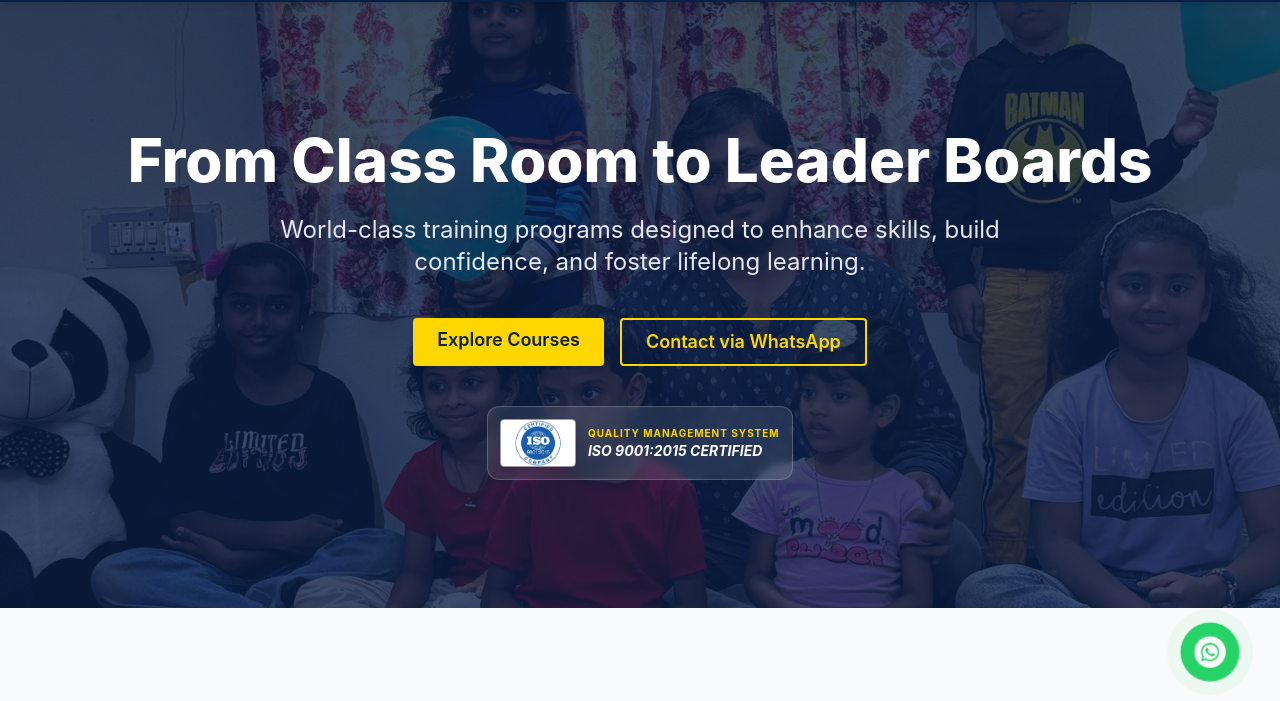
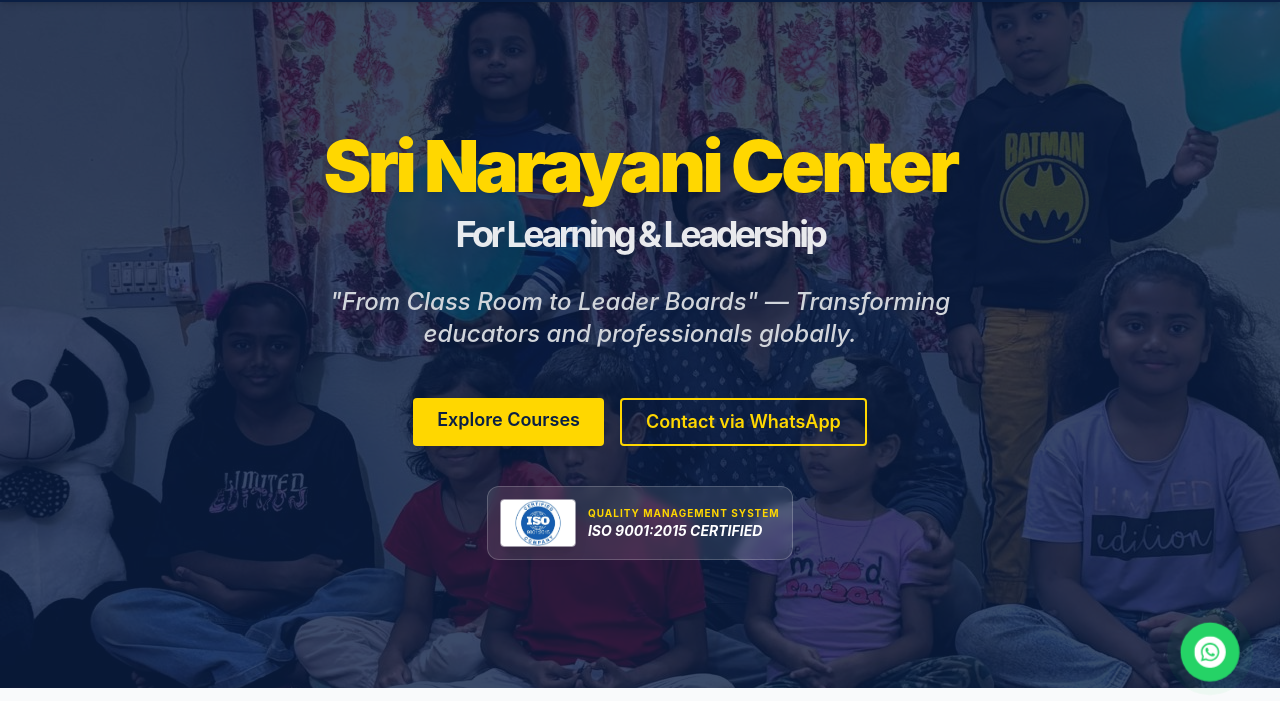
Before and after one commit to gouravboga12-rgb/Sri-Narayani-Center-For-Learning-and-LeaderShip, a website built with Vite: page index.html in a window 1280 px wide. Shown: the part 78-779 px from the top of the page. Built offline with nearby package versions, Linux system fonts and the light colour scheme.

Commit message:
Sri Narayani Center - Revert hero title to company name and style it with a premium look

```diff
--- a/index.html
+++ b/index.html
@@ -53,8 +53,11 @@
         <img src="/images/image1.jpeg" alt="Background" class="w-full h-full object-cover">
       </div>
       <div class="max-w-7xl mx-auto px-4 sm:px-6 lg:px-8 relative z-10 text-center" data-aos="fade-up">
-        <h1 class="text-4xl md:text-6xl font-extrabold mb-6">From Class Room to Leader Boards</h1>
-        <p class="text-lg md:text-2xl mb-10 max-w-3xl mx-auto text-gray-200">World-class training programs designed to enhance skills, build confidence, and foster lifelong learning.</p>
+        <h1 class="text-4xl md:text-7xl font-black mb-8 leading-[1.1] tracking-tighter" data-aos="zoom-out">
+          <span class="block text-secondary drop-shadow-md">Sri Narayani Center</span>
+          <span class="block text-white text-3xl md:text-4xl mt-3 font-bold opacity-90">For Learning & Leadership</span>
+        </h1>
+        <p class="text-lg md:text-2xl mb-12 max-w-2xl mx-auto text-gray-300 italic font-medium">"From Class Room to Leader Boards" — Transforming educators and professionals globally.</p>
         <div class="flex flex-col sm:flex-row gap-4 justify-center">
           <a href="/courses.html" class="btn-primary text-lg">Explore Courses</a>
           <a href="https://wa.me/919908925730?text=Hello%20I%20am%20interested%20in%20your%20courses" target="_blank" class="btn-outline text-lg border-secondary text-secondary">Contact via WhatsApp</a>
```
